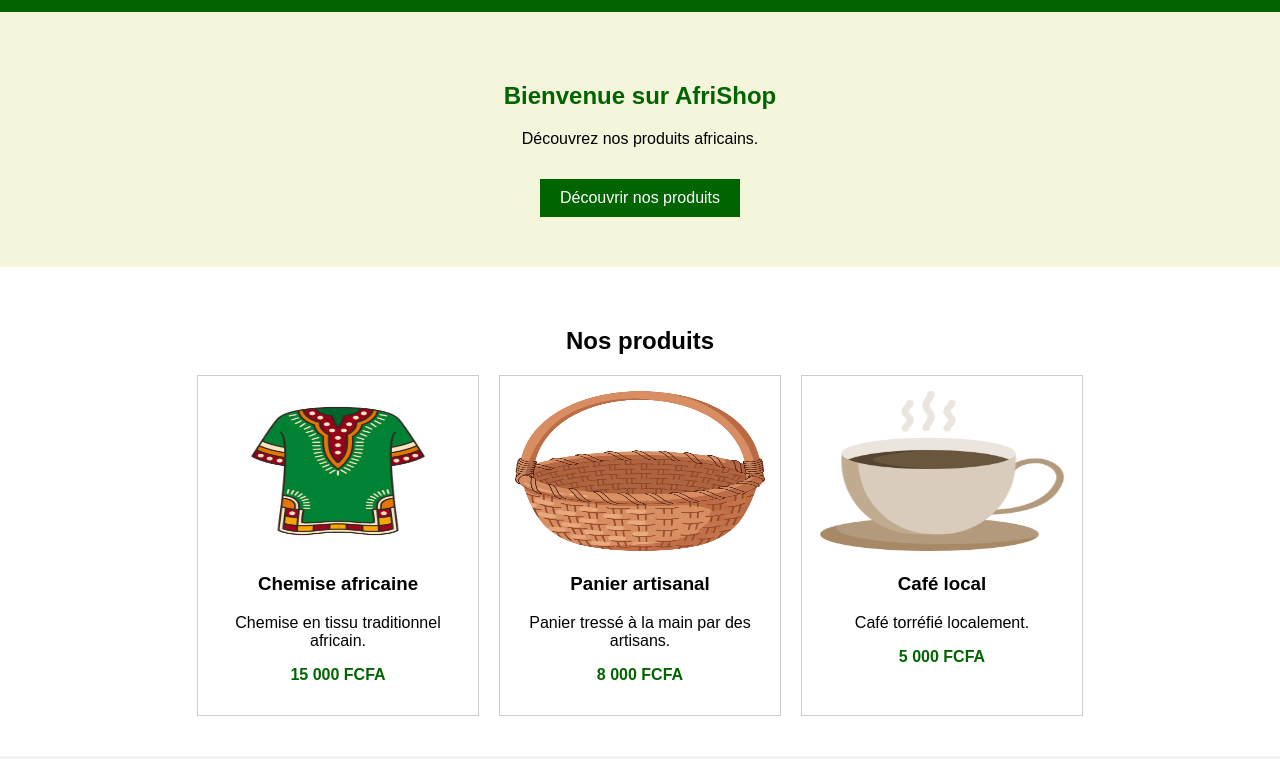
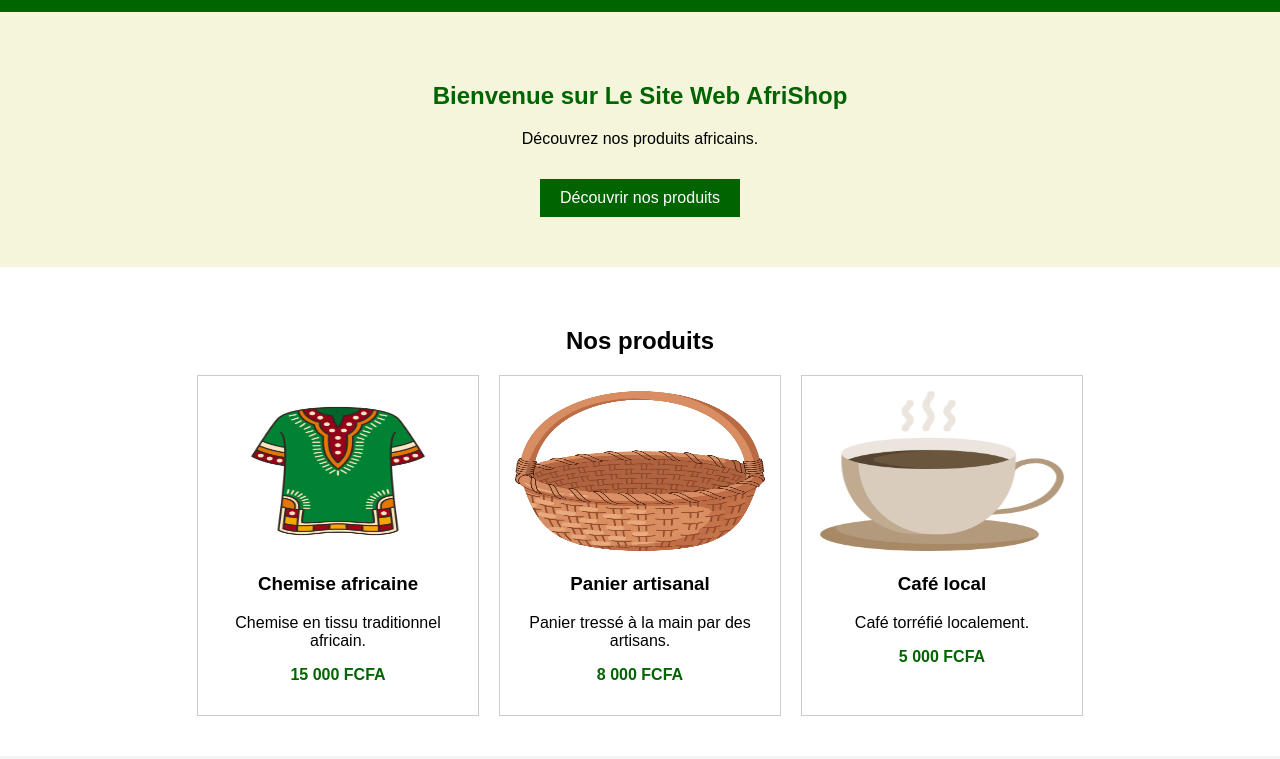
Before and after one commit to AquaEndays/AfriShop, a plain HTML site: page index.html in a window 1280 px wide. Shown: the part 41-800 px from the top of the page. Drawn offline with Linux system fonts and the light colour scheme.

Commit message:
fix: changement du titre

```diff
--- a/index.html
+++ b/index.html
@@ -16,7 +16,7 @@
     </nav>
   </header>
   <section id="accueil">
-    <h1>Bienvenue sur AfriShop</h1>
+    <h1>Bienvenue sur Le Site Web AfriShop</h1>
     <p>Découvrez nos produits africains.</p>
     <a href="#produits" class="bouton">Découvrir nos produits</a>
   </section>
```
